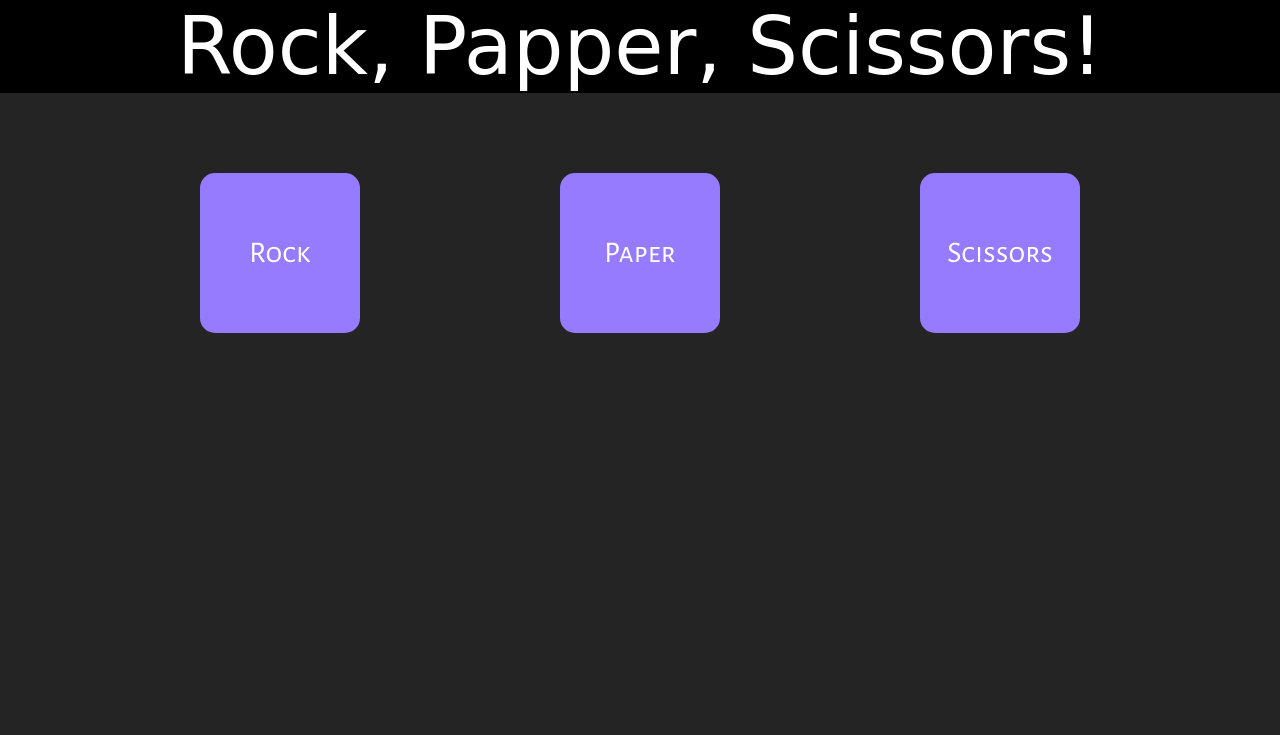
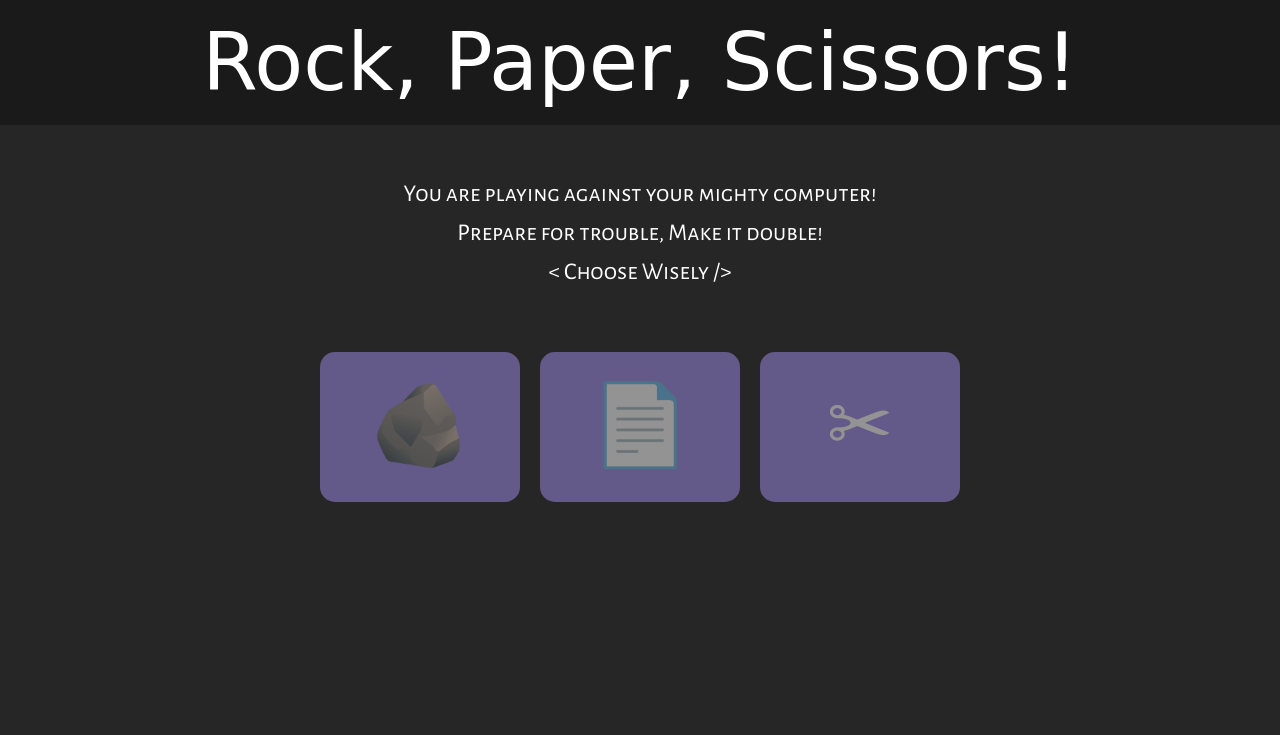
Before and after one commit to S-Y-A-N/rock-paper-scissors, a plain HTML site: page index.html in a window 1280 px wide. Shown: the top 735 px of the page. Drawn offline with Linux system fonts and the light colour scheme; a web font is replaced by a local one.

Commit message:
update html & css

```diff
--- a/css/main.css
+++ b/css/main.css
@@ -1,9 +1,8 @@
 :root {
-    --primary-light: #242424;
-    --primary-dark: #000;
-    --secondary-light: rgb(151, 123, 255);
-    --secondary-dark: rgb(112, 84, 189);
-
+    --primary-light: hsl(0, 0%, 15%);
+    --primary-dark: hsl(0, 0%, 10%);
+    --secondary-light: hsl(253, 70%, 74%);
+    --secondary-dark: hsl(256, 44%, 54%);
 }
 
 body {
@@ -17,6 +16,7 @@ body {
 
 header {
     background-color: var(--primary-dark);
+    padding: 1em 0;
 }
 
 h1 {
@@ -27,10 +27,27 @@ h1 {
     font-family: 'Tilt Prism', cursive;
 }
 
+h2, h3, h4 {
+    font-weight: lighter;
+    margin: 5px;
+    font-size: 1.5em;
+}
+
+main .info {
+    flex-direction: column;
+    margin: 50px auto ;
+}
+
+main .rps-container {
+    flex-wrap: wrap;
+    margin: 20px;
+    gap: 20px;
+}
+
 .player-choice {
-    width: 20vh;
-    height: 20vh;
-    font-size: 30px;
+    max-width: 200px;
+    height: 150px;
+    font-size: 40px;
     border-radius: 15px;
     border: none;
     background-color: var(--secondary-light);
@@ -38,17 +55,20 @@ h1 {
     color: inherit;
     overflow: hidden;
     text-overflow: ellipsis;
+    margin: 10px 0;
+    opacity: 0.5;
+    flex: 1 1 100px;
 }
 
 .player-choice:hover {
     cursor: pointer;
-    font-weight: bold;
-    box-shadow: 0 0 40px 10px var(--secondary-dark) inset;
+    box-shadow: 0 0 20px 2px var(--secondary-dark) inset;
+    text-shadow: 3px 3px 5px var(--secondary-dark);
+    opacity: 1;
 }
 
-main .container {
-    justify-content: space-evenly;
-    margin: 80px auto;
+.player-choice div {
+    font-size: 2em;
 }
 
 .image img {
--- a/index.html
+++ b/index.html
@@ -13,17 +13,19 @@
 </head>
 <body>
     <header>
-        <h1>Rock, Papper, Scissors!</h1>
+        <h1>Rock, Paper, Scissors!</h1>
     </header>
 
     <main>
-        <article>
-            <p></p>
-        </article>
-        <div class="container flex-center">
-            <button title="rock" class="player-choice" id="rock">Rock</button>
-            <button title="paper" class="player-choice" id="paper">Paper</button>
-            <button title="scissors" class="player-choice" id="scissors">Scissors</button>
+        <div class="info flex-center">
+            <h2>You are playing against your mighty computer!</h2>
+            <h3>Prepare for trouble, Make it double!</h3>
+            <h4>< Choose Wisely /></h4>
+        </div>
+        <div class="rps-container flex-center">
+            <button title="rock" class="player-choice" id="rock"><div>&#x1FAA8;</div></button>
+            <button title="paper" class="player-choice" id="paper"><div>&#x1F4C4;</div></button>
+            <button title="scissors" class="player-choice" id="scissors"><div>&#x2702;</div></button>
         </div>
         <div class="image flex-center">
             <img src="media/rps-gon.gif" alt="rock-paper-scissors-gon">
```
